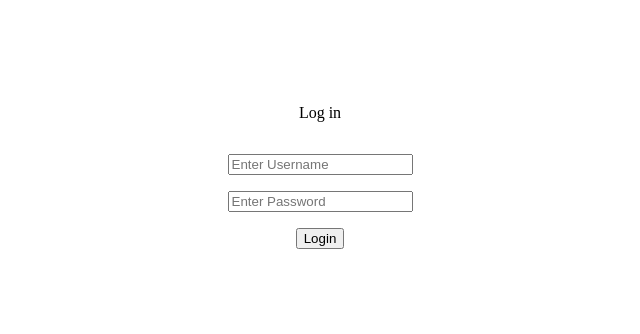
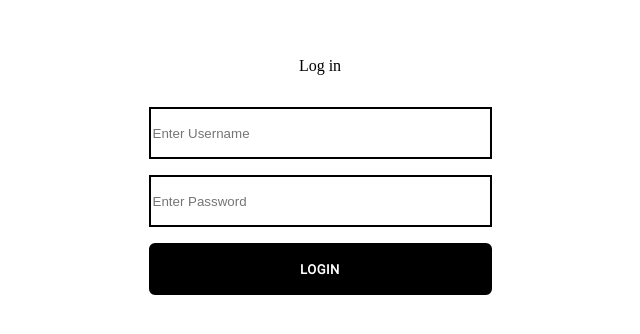
Before and after one commit to Hamza-Ghnaim/MediaApp, a plain HTML site: page index.htm in a window 1280 px wide. Shown: the part 232-566 px from the top of the page, without its empty margins (320-960 px from the left). Drawn offline with Linux system fonts and the light colour scheme.

Commit message:
second final commit

```diff
--- a/index.htm
+++ b/index.htm
@@ -14,9 +14,9 @@
   <div class="enclosing">
     <p class="title">Log in</p>
     <form class="form">
-      <input type="text" placeholder="Enter Username" name="uname" required>
-      <input type="password" placeholder="Enter Password" name="psw" >
-      <button type="button">Login</button>
+      <input class="inputField" type="text" placeholder="Enter Username" name="uname" required>
+      <input class="inputField" type="password" placeholder="Enter Password" name="psw" >
+      <button class="loginButton" type="button">Login</button>
       </div>
     </form>
   </div>
--- a/style.css
+++ b/style.css
@@ -23,3 +23,35 @@ body {
     align-items: center;
     gap: 1rem;
 }
+
+.inputField{
+    box-sizing: border-box;
+    background: #ffffff;
+    border: 2px solid #000000;
+    width: 343px;
+    height: 52px;
+}
+
+
+.loginButton{
+    box-sizing: border-box;
+    background: #000000;
+    border: 2px solid #000000;
+    width: 343px;
+    height: 52px;
+    display: flex;
+    justify-content: center;
+    align-items: center;
+    border-radius: 6px;
+    font-family: "Roboto";
+    font-style: normal;
+    font-weight: 900;
+    font-size: 13px;
+    line-height: 15px;
+    display: flex;
+    align-items: center;
+    text-align: center;
+    letter-spacing: 0.04em;
+    text-transform: uppercase;
+    color: #ffffff;
+}
```
